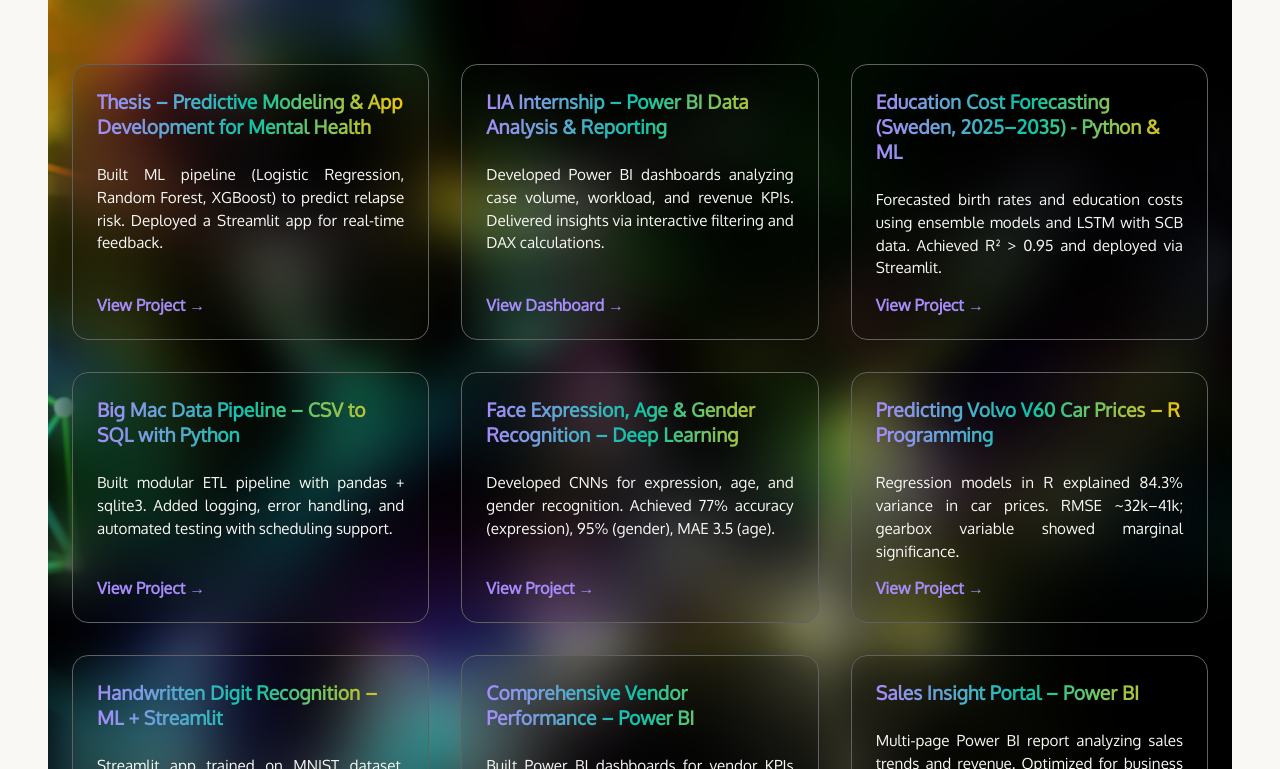
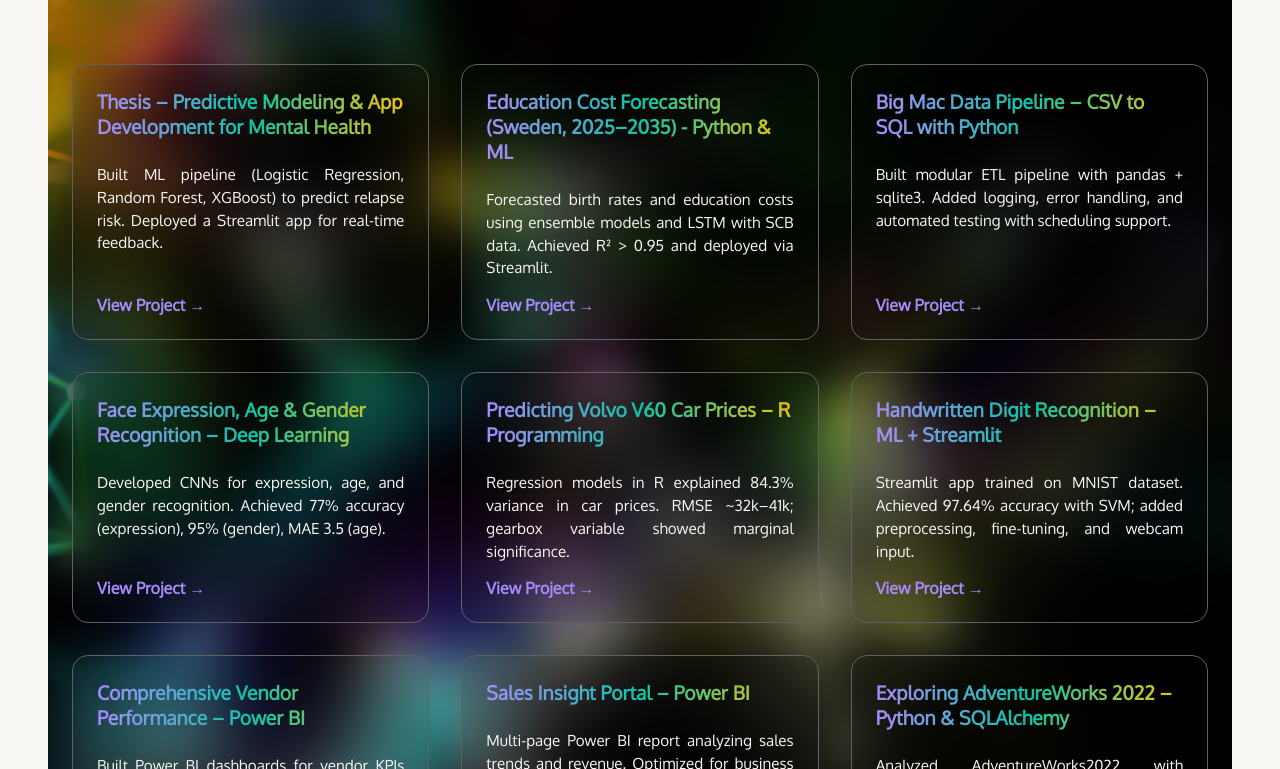
Before and after one commit to girlierazon84/Portfolio, a React (Create React App) app in the folder client/: page / in a window 1280 px wide. Shown: the part 4691-5460 px from the top of the page. Built offline with nearby package versions, Linux system fonts and the light colour scheme; no server answers.

Commit message:
feat: remove unused image import and outdated project entry from ProjectsSection

```diff
--- a/client/src/components/Project.tsx
+++ b/client/src/components/Project.tsx
@@ -6,7 +6,6 @@ import { Link } from "react-router-dom";
 import RoutingPath from "../routes/RoutingPath";
 import "../../src/index.css";
 import DSBackground from "../assets/images/DS_bg.jpg";
-import Dashboard from "../assets/images/dashboard.png";
 import Pic01 from "../assets/images/Pic01.png";
 
 const ProjectsSection = styled.section`
@@ -159,12 +158,6 @@ const projects = [
         internal: true,
     },
     {
-        title: "LIA Internship – Power BI Data Analysis & Reporting",
-        description:
-            "Developed Power BI dashboards analyzing case volume, workload, and revenue KPIs. Delivered insights via interactive filtering and DAX calculations.",
-        externalImage: Dashboard,
-    },
-    {
         title: "Education Cost Forecasting (Sweden, 2025–2035) - Python & ML",
         link: "https://github.com/girlierazon84/Utbildningskostnader_Fodelsetal_Prognos",
         description:
```
